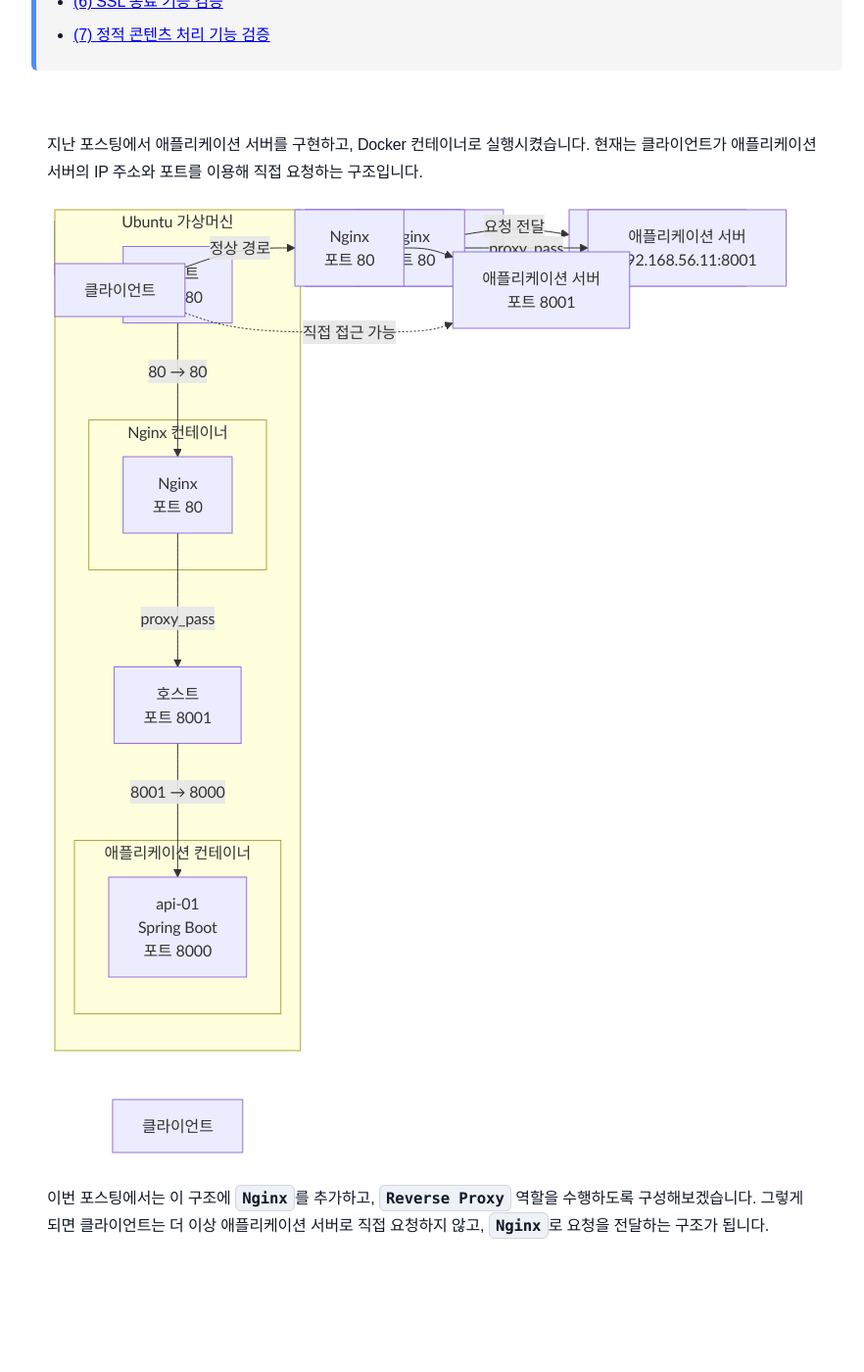
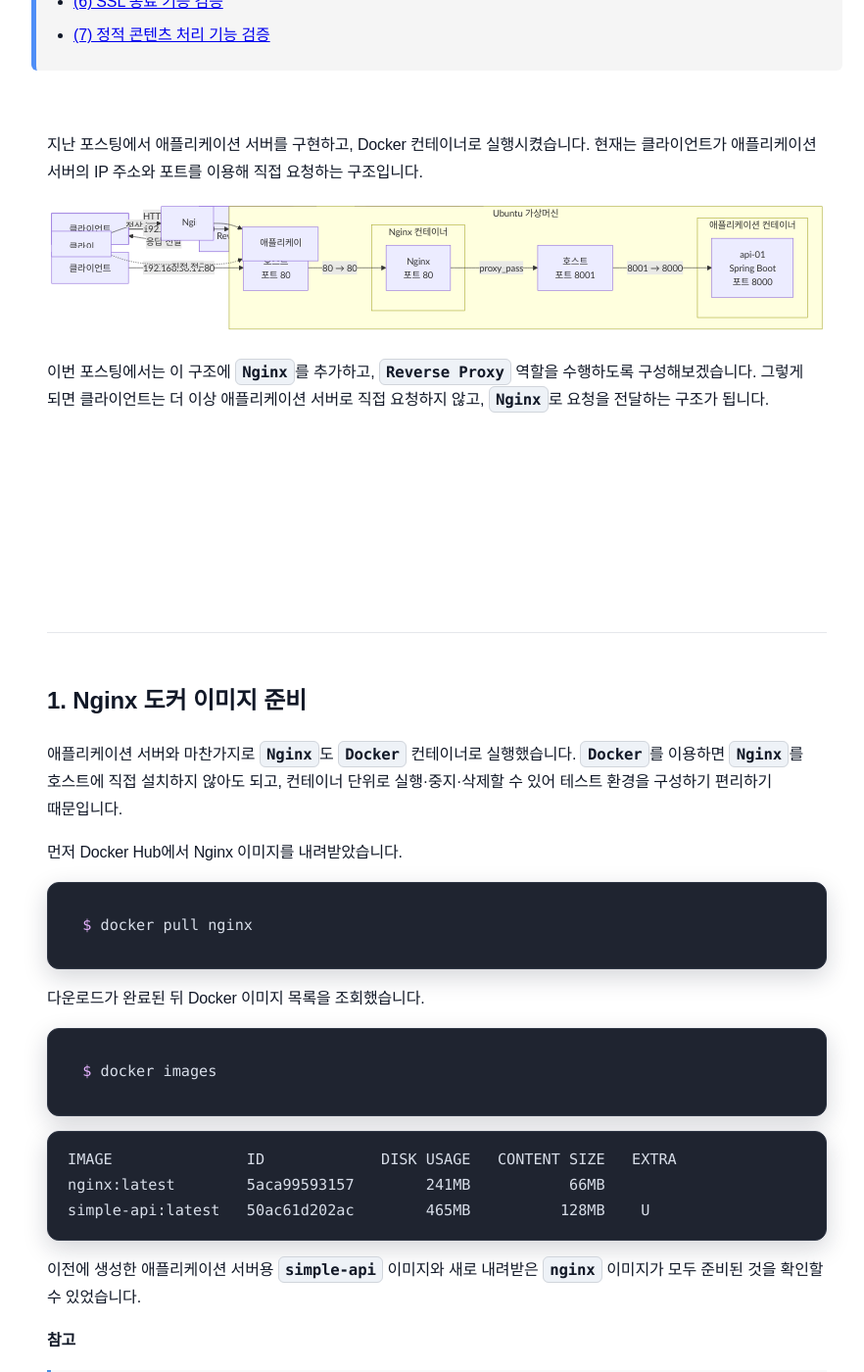
Before and after one commit to sanghoon-lee/sanghoon-lee.github.io, a Jekyll site: the page built from _posts/2026-06-07-nginx-rp3.md, in a window 1280 px wide and 1400 px high, scrolled down 712 px. Shown: the whole window at 98% size, without its empty margins (194-1076 px from the left). Built offline with Jekyll 4.4.1, drawn with Linux system fonts in a browser that asks for light colours; nearby versions of some CDN libraries; comment, search, counter and statistics services are not loaded.

Commit message:
ReverseProxy 3편 리라이팅

````diff
--- a/_posts/2026-06-07-nginx-rp3.md
+++ b/_posts/2026-06-07-nginx-rp3.md
@@ -167,6 +167,8 @@ flowchart LR
     Host8001 -->|"8001 → 8000"| App
 
   end
+
+  Client -->|"192.168.56.11:80"| Host80
 ```
 
 이번 구성에서는 두 컨테이너를 직접 연결한 것이 아니라, `Nginx`가 가상머신의 `8001` 포트를 통해 애플리케이션 컨테이너에 접근합니다.
````
